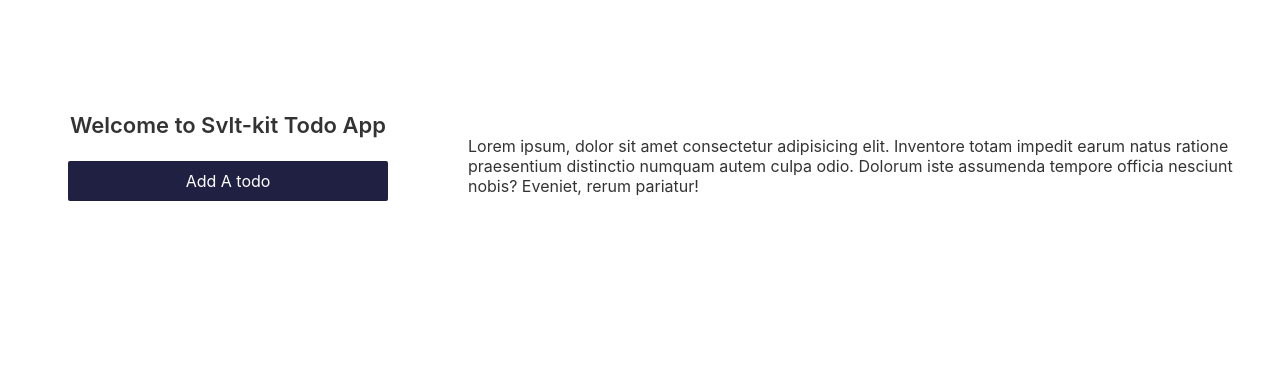
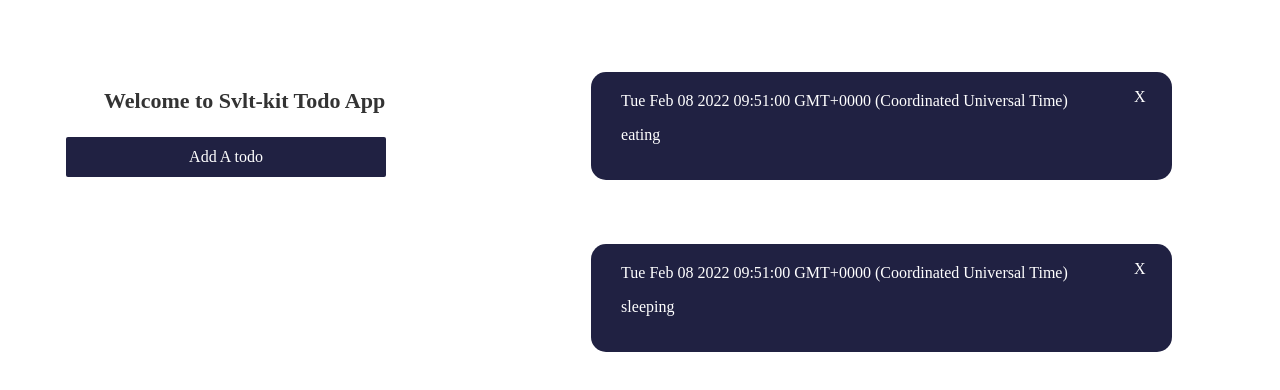
Before and after one commit to Best-Verie/svlt-kit, a Svelte app: page / in a window 1280 px wide. Shown: the top 390 px of the page. Built offline with nearby package versions, Linux system fonts and the light colour scheme.

Commit message:
worked on styles and display of a single todo

```diff
--- a/src/App.svelte
+++ b/src/App.svelte
@@ -2,6 +2,13 @@
   import TodoHome from "./components/TodoHome.svelte";
 </script>
 
-<main>
+<main class="container">
   <TodoHome />
 </main>
+
+<style>
+  .container {
+    font-family: "Fira Code";
+    /* background-color: #202142; */
+  }
+</style>
--- a/src/TodoStore.js
+++ b/src/TodoStore.js
@@ -5,4 +5,8 @@ export  const TodoStore = writable([
     id: 1,
     title: "eating",
     date: new Date()},
+    {
+    id: 2,
+    title: "sleeping",
+    date: new Date()},
 ])
--- a/src/components/Card.svelte
+++ b/src/components/Card.svelte
@@ -4,11 +4,11 @@
 
 <style>
   .card {
-    background-color: #fff;
-    color: #333;
+    background-color: #202142;
+    color: #fff;
     border-radius: 15px;
-    padding: 40px 50px;
-    margin: 20px 0;
+    padding: 20px 30px;
+    margin: 40px 100px;
     position: relative;
     margin-top: 4em;
   }
--- a/src/components/FeedBackForm.svelte
+++ b/src/components/FeedBackForm.svelte
@@ -6,13 +6,13 @@
 
   let isVisible = false;
   let title = "";
-  let todoDate = new Date();
+  let date = new Date();
 
   function handleSubmit() {
     const newTodo = {
       id: uuidv4(),
       title: title,
-      todoDate: todoDate,
+      date: date,
     };
 
     TodoStore.update((currentTodo) => {
@@ -20,17 +20,16 @@
     });
 
     title = "";
-    todoDate = "";
+    date = "";
   }
 </script>
 
-<Card>
+<!-- <Card> -->
+<div class="feedback_form">
   <header>Welcome to Svlt-kit Todo App</header>
-
-  <form action="">
+  <form on:submit|preventDefault={handleSubmit}>
     <div class="input-group">
       <Button type="button" bind:isVisible>Add A todo</Button>
-      <!-- <Button type="submit" isDisplayed={bntDisplayed} >+ Todo</Button> -->
     </div>
     {#if isVisible}
       <input type="text" placeholder="Add a todo" class="input" />
@@ -38,8 +37,9 @@
       <Button type="submit" on:click={handleSubmit}>+ Todo</Button>
     {/if}
   </form>
-</Card>
+</div>
 
+<!-- </Card> -->
 <style>
   header {
     font-size: 22px;
@@ -66,4 +66,8 @@
   input:focus {
     outline: none;
   }
+  .feedback_form {
+    margin-top: 5em;
+    margin-left: 3em;
+  }
 </style>
--- a/src/components/TodoHome.svelte
+++ b/src/components/TodoHome.svelte
@@ -1,6 +1,7 @@
 <script>
   import FeedBackForm from "./FeedBackForm.svelte";
   import TodoItem from "./TodoItem.svelte";
+  import TodoList from "./TodoList.svelte";
 </script>
 
 <div class="grid-container">
@@ -8,13 +9,14 @@
     <FeedBackForm />
   </div>
   <div class="right_item">
-    <TodoItem />
+    <TodoList />
   </div>
 </div>
 
 <style>
-  .left-item {
+  .left_item {
     grid-area: left_item;
+    margin-right: 3em;
   }
   .right_item {
     grid-area: right_item;
--- a/src/components/TodoItem.svelte
+++ b/src/components/TodoItem.svelte
@@ -1,15 +1,32 @@
 <script>
+  import Card from "./Card.svelte";
+  export let todo;
+
+  function handleDelete(todoId) {
+    TodoStore.update((currentTodo) => {
+      return currentTodo.filter((todo) => todo.id != todoId);
+    });
+  }
 </script>
 
-<div class="item">
-  Lorem ipsum, dolor sit amet consectetur adipisicing elit. Inventore totam
-  impedit earum natus ratione praesentium distinctio numquam autem culpa odio.
-  Dolorum iste assumenda tempore officia nesciunt nobis? Eveniet, rerum
-  pariatur!
-</div>
+<Card class="item">
+  <div class="num-display">
+    {todo.date}
+  </div>
+  <button class="close" on:click={() => handleDelete(todo.id)}>X</button>
+  <p class="text-display">
+    {todo.title}
+  </p>
+</Card>
 
 <style>
-  .item {
-    margin-top: 8em;
+  .close {
+    position: absolute;
+    top: 10px;
+    right: 20px;
+    cursor: pointer;
+    background: none;
+    border: none;
+    color: #fff;
   }
 </style>
--- /dev/null
+++ b/src/components/TodoList.svelte
@@ -0,0 +1,13 @@
+<script>
+  import { TodoStore } from "./../TodoStore";
+  import TodoItem from "./TodoItem.svelte";
+  import { fade, scale } from "svelte/transition";
+</script>
+
+<div>
+  {#each $TodoStore as td (td.id)}
+    <div in:scale out:fade={{ duration: 500 }}>
+      <TodoItem todo={td} />
+    </div>
+  {/each}
+</div>
```
